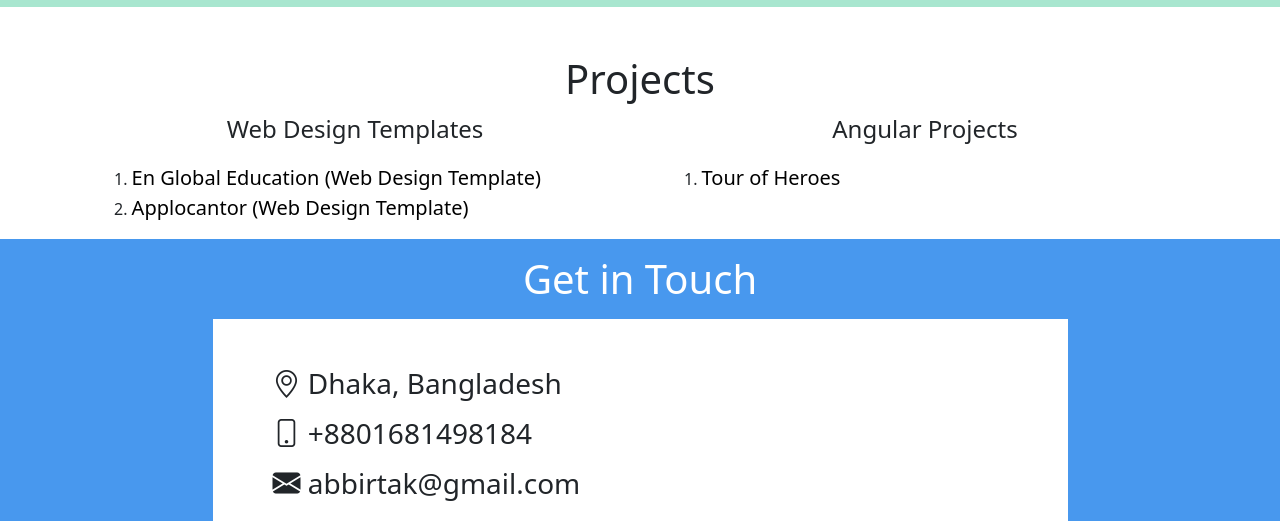
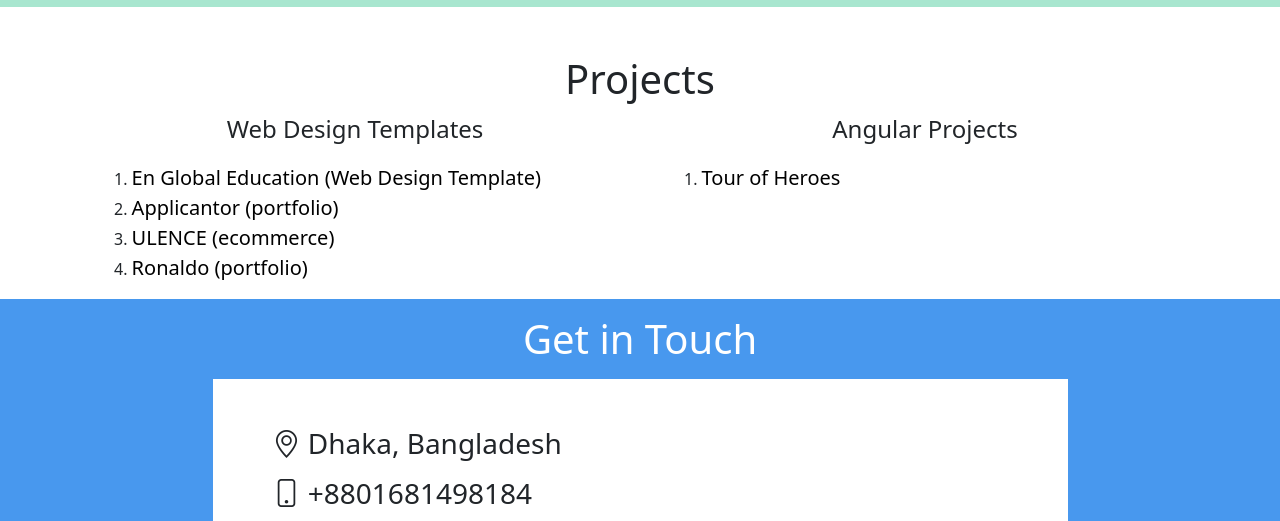
Before and after one commit to abdulkyume/Portfolio, a plain HTML site: page index.html in a window 1280 px wide. Shown: the part 2738-3259 px from the top of the page. Drawn offline with nearby package versions, Linux system fonts and the light colour scheme.

Commit message:
projects added

```diff
--- a/index.html
+++ b/index.html
@@ -303,7 +303,9 @@
               <p class="text-center">Web Design Templates</p>
               <ul class="list-group-numbered">
                 <li><a class="link-info" href="https://abdulkyume.github.io/En-Global-Education" target="_blank">En Global Education (Web Design Template)</a></li>
-                <li><a class="link-info" href="https://abdulkyume.github.io/Applicantor/" target="_blank">Applocantor (Web Design Template)</a></li>
+                <li><a class="link-info" href="https://abdulkyume.github.io/Applicantor/" target="_blank">Applicantor (portfolio)</a></li>
+                <li><a class="link-info" href="https://abdulkyume.github.io/ulence/" target="_blank">ULENCE (ecommerce)</a></li>
+                <li><a class="link-info" href="https://abdulkyume.github.io/Ronaldo/" target="_blank">Ronaldo (portfolio)</a></li>
             </ul>
             </div>
             <div class="col-lg-6">
```
